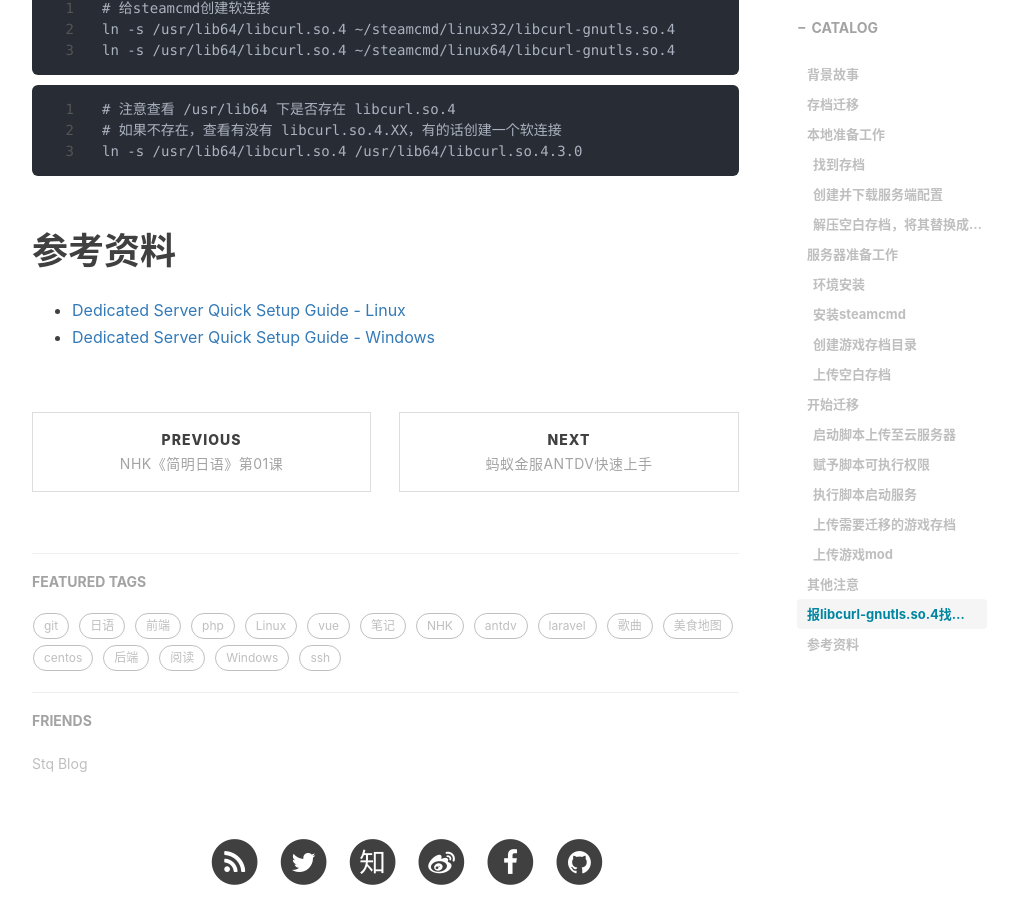
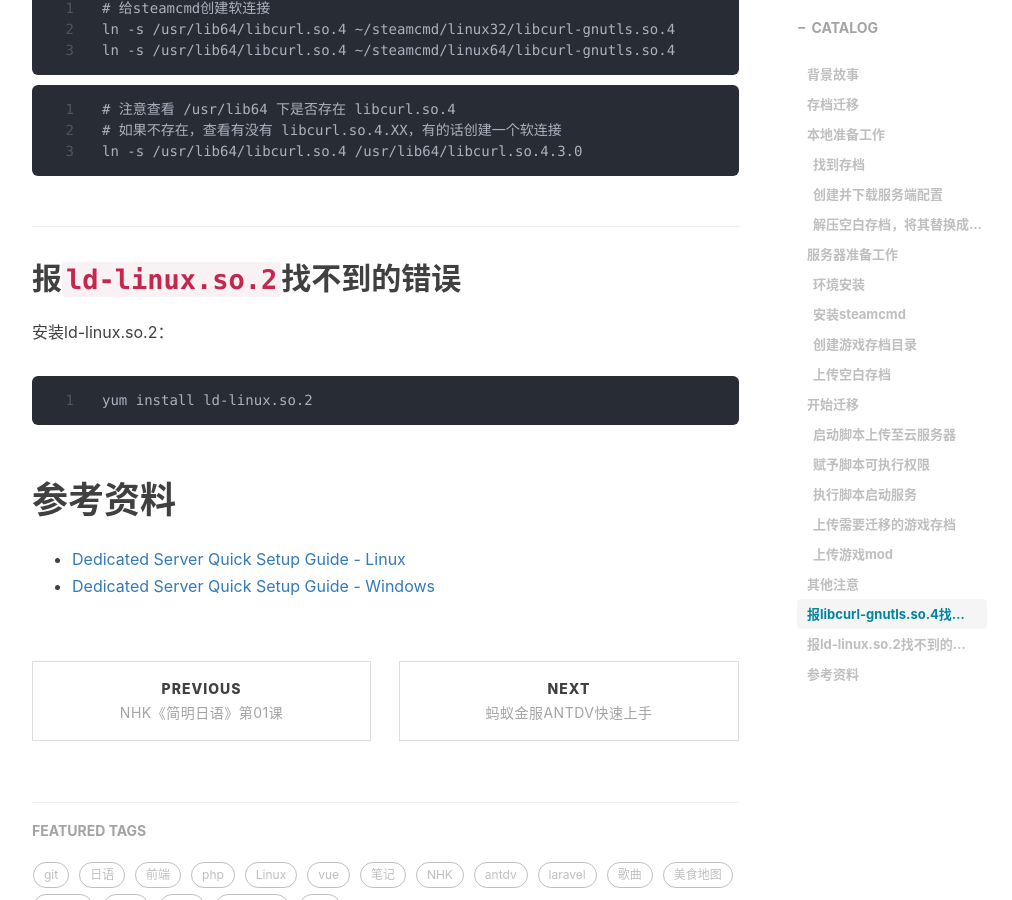
Before and after one commit to tongg112/tongg112.github.io, a Jekyll site: the page built from _posts/2021-07-04-dst-server.md, in a window 1280 px wide and 900 px high, scrolled down 5943 px. Shown: the whole window, without its empty margins (233-1245 px from the left). Built offline with Jekyll 4.4.1, drawn with Linux system fonts in a browser that asks for light colours; nearby versions of some CDN libraries; comment, search, counter and statistics services are not loaded.

Commit message:
dst-server: 更新遇到问题处理——报`ld-linux.so.2`找不到的错误

````diff
--- a/_posts/2021-07-04-dst-server.md
+++ b/_posts/2021-07-04-dst-server.md
@@ -166,6 +166,12 @@
 # 如果不存在，查看有没有 libcurl.so.4.XX，有的话创建一个软连接
 ln -s /usr/lib64/libcurl.so.4 /usr/lib64/libcurl.so.4.3.0
 ```
+
+## 报`ld-linux.so.2`找不到的错误
+安装ld-linux.so.2：
+```
+yum install ld-linux.so.2
+```
 # 参考资料
 
 
````
